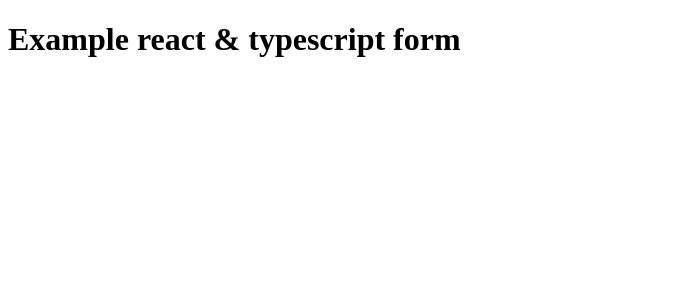
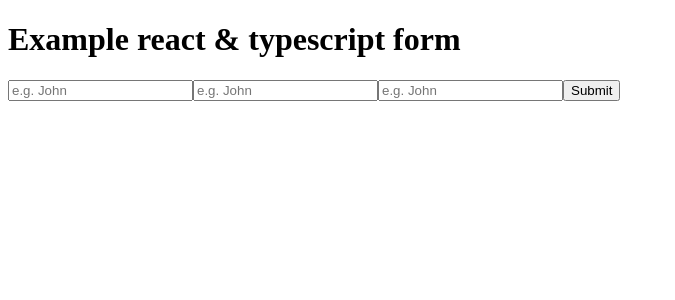
Before and after one commit to NorthernWolf22/Example-react-ts-form, a React (Vite) app: page / in a window 1280 px wide. Shown: the top 300 px of the page, without its empty margins (0-675 px from the left). Built offline with nearby package versions, Linux system fonts and the light colour scheme.

Commit message:
created addStudentForm, passed the addStudent prop, collected form data and passed as function parameter

```diff
--- a/package.json
+++ b/package.json
@@ -12,7 +12,8 @@
   "dependencies": {
     "react": "^19.2.6",
     "react-dom": "^19.2.6",
-    "sass": "^1.100.0"
+    "sass": "^1.100.0",
+    "uuid": "^14.0.0"
   },
   "devDependencies": {
     "@eslint/js": "^10.0.1",
--- a/src/App.tsx
+++ b/src/App.tsx
@@ -1,12 +1,15 @@
 import { useState } from "react";
 // Using the type keyword indicates that this custom type is imported specifically for type checking purposes
 import { type Student } from "./types/student-types.ts";
+
+//components
+import AddStudentForm from "./components/AddStudentForm.tsx";
 
 function App() {
   //<Student[]> is a generic type, it indicates the type of state stored, in this case an array containing student objects
   const [students, setStudents] = useState<Student[]>([]);
 
-  //function parameter types: student is the name of the functions parameter it states that it must be type Student
+  //student is the name of the functions parameter it states that it must be type Student
   //return type is :void meaning the function returns nothing
   const addStudent = ((student: Student): void => {
     setStudents((prevStudents) => {
@@ -20,6 +23,8 @@ function App() {
   return (
     <div>
       <h1>Example react & typescript form</h1>
+      {/* Pass addStudent function as prop */}
+      <AddStudentForm addStudent={addStudent} />
     </div>
   )
 }
--- /dev/null
+++ b/src/components/AddStudentForm.tsx
@@ -0,0 +1,81 @@
+import { useState } from "react";
+import { v4 as uuidv4 } from "uuid";
+
+//types
+import { type Student } from "../types/student-types.ts";
+
+//this defines the type of any props passed in to the addStudentForm component. void is used to state that nothing is expected to be returned.
+type AddStudentFormProps = {
+    addStudent: (student: Student) => void;
+}
+
+//this defines the addStudent prop and declares it as type 'AddStudentFormProps'
+const AddStudentForm = ({addStudent} : AddStudentFormProps) => {
+    //the state for all properties in formData is inferred
+    const [formData, setFormData] = useState({
+        firstName: "",
+        lastName: "",
+        email: ""
+    });
+
+    //this defines the event 'e' as a change event generated by a HTML input, because of this the properties associated with the input are accessible (e.g. target) and therefore the types of name and value can be found.
+    const handleInputChanges = (e: React.ChangeEvent<HTMLInputElement>) => {
+        const {name, value} = e.target;
+
+        setFormData((prevFormData) => {
+            return {
+                ...prevFormData,
+                [name]: value //uses computed property names
+            }
+        });
+    }
+
+    //this defines the event 'e' as a form submission event coming from a form element, because of this the preventDefault method is is accessible.
+    const handleSubmitStudentForm = (e: React.SubmitEvent<HTMLFormElement>) => {
+        e.preventDefault;
+
+        //collect form data values and submit as the addStudent function's argument
+        addStudent({
+            id: uuidv4(),
+            firstName: formData.firstName,
+            lastName: formData.lastName,
+            email: formData.email
+        });
+
+        //reset form data fields
+        setFormData({
+            firstName: '',
+            lastName: '',
+            email: ''
+        });
+    }
+
+    return (
+        <form action="" onSubmit={handleSubmitStudentForm}>
+            <input
+                type="text"
+                placeholder="e.g. John"
+                name="firstName"
+                value={formData.firstName}
+                onChange={(e) => handleInputChanges(e)}
+            />
+            <input
+                type="text"
+                placeholder="e.g. John"
+                name="firstName"
+                value={formData.lastName}
+                onChange={(e) => handleInputChanges(e)}
+            />
+            <input
+                type="text"
+                placeholder="e.g. John"
+                name="firstName"
+                value={formData.email}
+                onChange={(e) => handleInputChanges(e)}
+            />
+            <button type="submit">Submit</button>
+        </form>
+    );
+}
+
+export default AddStudentForm;
--- a/src/types/student-types.ts
+++ b/src/types/student-types.ts
@@ -1,5 +1,5 @@
 /*
-This defines a custom TS type called student. A student object must have these 4 properties all of which must be strings.
+This defines a custom alias called student. A student object must have these 4 properties all of which must be strings.
 */
 
 export type Student = {
```
Also changed, not shown: 1 other file (tests, documents, lock files or other folders).
